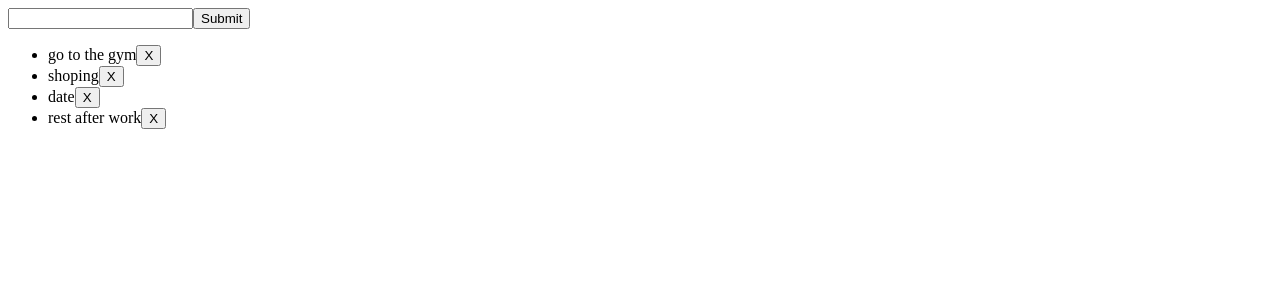
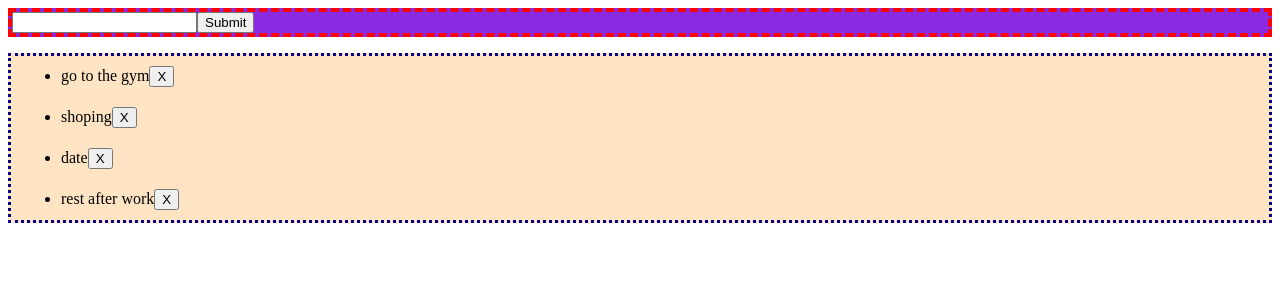
Before and after one commit to BohdanTertyshchevDev/cra-first-project, a React (Create React App) app: page / in a window 1280 px wide. Shown: the top 300 px of the page. Built offline with nearby package versions, Linux system fonts and the light colour scheme.

Commit message:
make styles.module.css

```diff
--- a/src/components/ToDoList/ToDoForm.js
+++ b/src/components/ToDoList/ToDoForm/ToDoForm.js
@@ -1,4 +1,6 @@
 import React, { Component } from 'react';
+// import './style.css';
+import styles from './ToDoFormStyle.module.css';
 
 class ToDoForm extends Component {
     constructor(props) {
@@ -22,7 +24,7 @@ class ToDoForm extends Component {
     render() {
         const {todo} = this.state;
         return (
-            <form onSubmit={this.submitHendler}>
+            <form onSubmit={this.submitHendler} className={styles.container}>
                 <input
                 type="text"
                 name="todo"
--- /dev/null
+++ b/src/components/ToDoList/ToDoForm/ToDoFormStyle.module.css
@@ -0,0 +1,4 @@
+.container {
+    background-color: blueviolet;
+    border: 4px dashed red;
+}
--- a/src/components/ToDoList/ToDoList.js
+++ b/src/components/ToDoList/ToDoList.js
@@ -1,6 +1,7 @@
 import React from "react";
 import ToDoItem from "./ToDoItem";
-import ToDoForm from "./ToDoForm";
+import ToDoForm from "./ToDoForm/ToDoForm";
+import styles from "./style.module.css";
 
 
 class ToDOList extends React.Component {
@@ -74,7 +75,7 @@ class ToDOList extends React.Component {
         return(
             <>
             <ToDoForm sendData={this.formHendler}/>
-            <ul>
+            <ul className={styles.container}>
                 {this.renderLi()}
             </ul>
             </>
--- /dev/null
+++ b/src/components/ToDoList/style.module.css
@@ -0,0 +1,10 @@
+.container {
+    display: flex;
+    flex-direction: column;
+    border: 3px dotted darkblue;
+    background-color: bisque;
+}
+
+.container li {
+    margin: 10px;
+}
```
